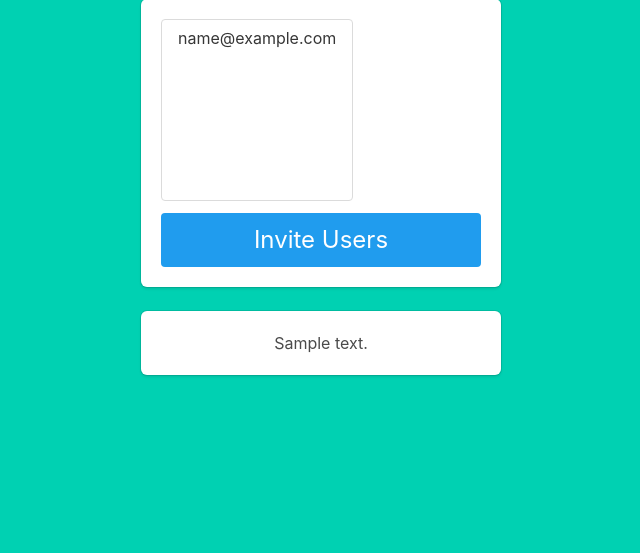
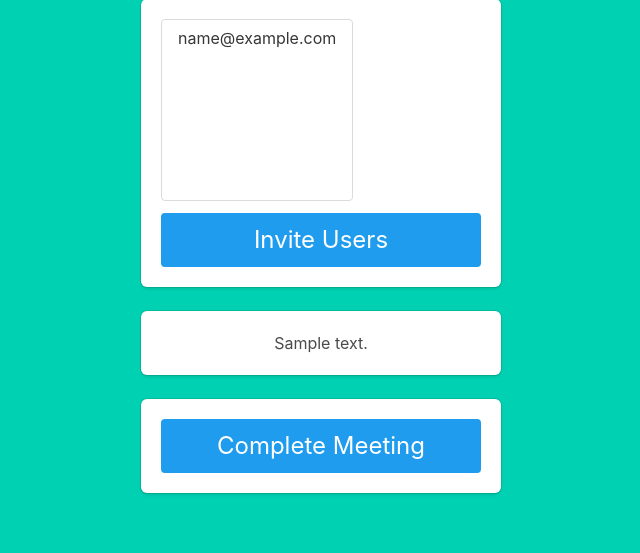
Before and after one commit to mkly/automeet, a Flask app: page /meeting/1 in a window 1280 px wide. Shown: the part 577-1130 px from the top of the page, without its empty margins (319-959 px from the left). Before the commit the page ends 954 px from the top, so only its background shows below. Run offline with Flask 3, Linux system fonts and the light colour scheme; a user stored in the database is signed in; tables that the repository leaves empty hold one stand-in row (values such as "Sample post").

Commit message:
Add initial request

```diff
--- a/project/main.py
+++ b/project/main.py
@@ -2,6 +2,15 @@ from flask import Blueprint, render_template, request, flash, redirect, url_for
 from flask_login import login_required, current_user
 from .models import Meeting, User, MeetingPriority
 from . import db
+
+import os
+from openai import OpenAI
+
+client = OpenAI(
+    # This is the default and can be omitted
+    api_key=os.environ.get("OPENAI_API_KEY"),
+    base_url="https://llm.mdb.ai",
+)
 
 main = Blueprint('main', __name__)
 
@@ -86,6 +95,22 @@ def priority():
     flash('Priority added successfully!')
     return redirect(url_for('main.meeting', id=meeting.id))
 
+@main.route('/meeting/complete', methods=['POST'])
+@login_required
+def complete():
+    meeting = Meeting.query.filter_by(id=request.form.get('meeting_id')).first()
+    meeting_priorities = MeetingPriority.query.filter_by(meeting_id=meeting.id).all()
+    notes = "\n".join([f"{priority.notes}\n\n" for priority in meeting_priorities])
+    chat_completion = client.chat.completions.create(
+        model="gemma-7b",
+        messages=[
+            {"role": "user", "content": notes},
+        ],
+        stream=False,
+    )
+    chat_completion = chat_completion.choices[0].message.content
+    return render_template('meeting_result.html', meeting=meeting, chat_completion=chat_completion)
+
 @main.route('/meetings')
 @login_required
 def meetings():
--- a/project/templates/meeting.html
+++ b/project/templates/meeting.html
@@ -63,6 +63,14 @@
         {% endfor %}
       </ul>
     </div>
+
+    <div class="box">
+      <form method="post" action="/meeting/complete">
+        <input type="hidden" name="meeting_id" value={{ meeting.id }}>
+        <button class="button is-block is-info is-large is-fullwidth">Complete Meeting</button>
+      </form>
+    </div>
+
 </div>
 {% else %}
 <div class="column is-4 is-offset-4">
```
Also changed, not shown: project/templates/meeting_result.html (added, +15 -0 lines).
